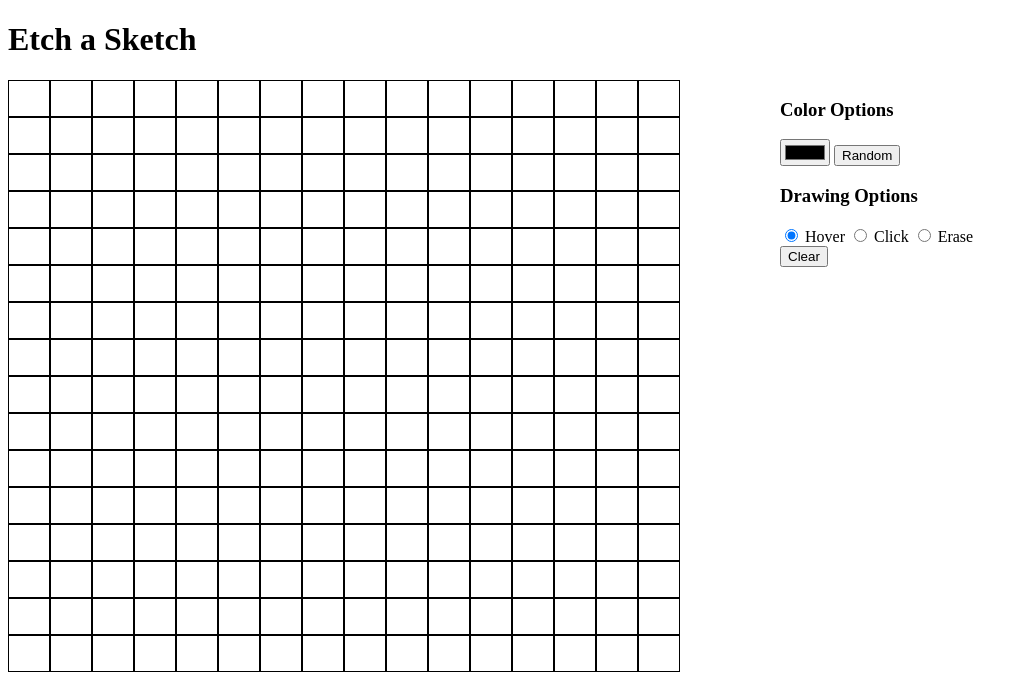
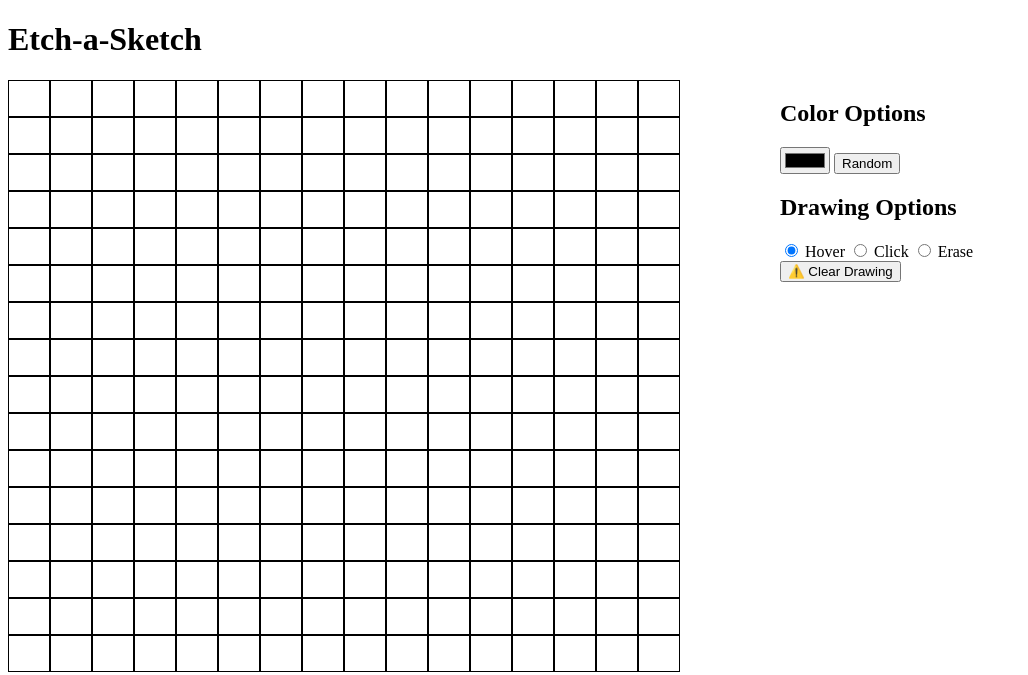
Before and after one commit to f-mental/4_etch_a_sketch, a plain HTML site: page index.html in a window 1280 px wide. Shown: the whole page, without its empty margins (0-1028 px from the left). Drawn offline with Linux system fonts and the light colour scheme.

Commit message:
Fix some wordings

```diff
--- a/index.html
+++ b/index.html
@@ -4,22 +4,22 @@
     <meta charset="UTF-8">
     <meta http-equiv="X-UA-Compatible" content="IE=edge">
     <meta name="viewport" content="width=device-width, initial-scale=1.0">
-    <title>Etch A Sketch</title>
+    <title>Etch-a-Sketch</title>
     <link rel="stylesheet" href="style.css">
     <script src="etch.js" defer></script>
 </head>
 <body>
-    <h1>Etch a Sketch</h1>
+    <h1>Etch-a-Sketch</h1>
     <div class="pad">
         <div class="largest-div"></div>
         <div class="misc">
             <div class="colorpicker options">
-                <h3>Color Options</h3>
+                <h2>Color Options</h2>
                 <input type="color" class="colorselect" value="#000000">
                 <button class="random">Random</button>
             </div>
             <div class="options">
-                <h3>Drawing Options</h3>
+                <h2>Drawing Options</h2>
                 <form action="">
                     <input type="radio" name="penstate" value="hover" checked>
                     <label for="hover">Hover</label>
@@ -29,8 +29,8 @@
                     <label for="erase">Erase</label>
                 </form>
             </div>
-            <div class="options">
-                <button class="clear">Clear</button>
+            <div>
+                <button class="clear">⚠️ Clear Drawing</button>
             </div>
         </div>
     </div>
```
